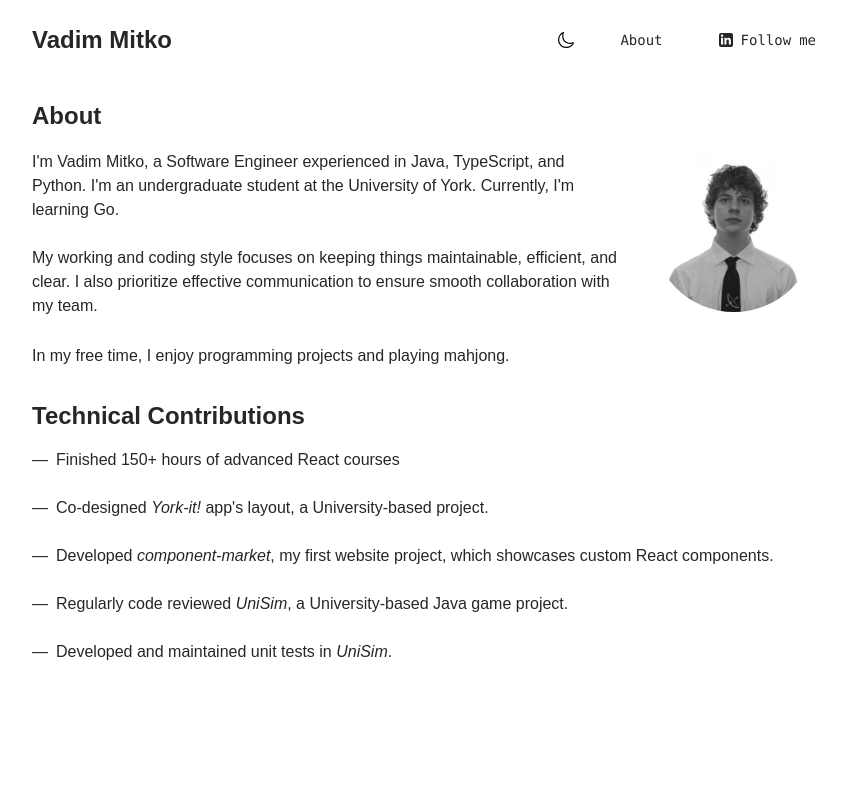
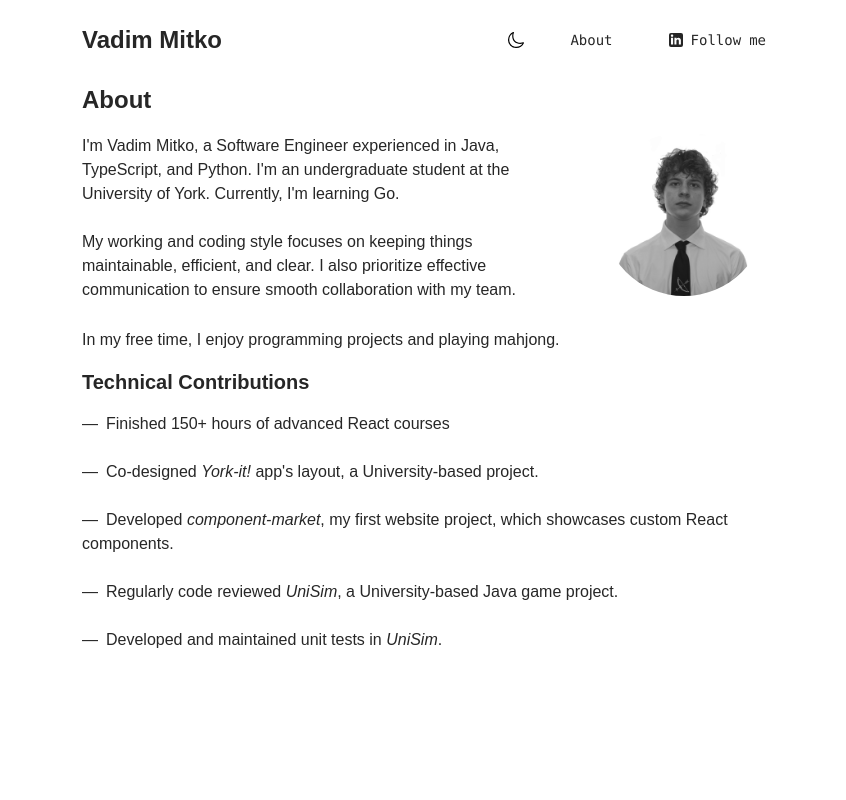
Before and after one commit to mitkoooo/personal-website, a Next.js app: page /about in a window 1280 px wide. Shown: the top 800 px of the page, without its empty margins (216-1062 px from the left). Built offline with nearby package versions, Linux system fonts and the light colour scheme.

Commit message:
Fixed text margins

```diff
--- /dev/null
+++ b/mdx-components.tsx
@@ -0,0 +1,10 @@
+import type { MDXComponents } from "mdx/types";
+
+export function useMDXComponents(components: MDXComponents): MDXComponents {
+  return {
+    ul: ({ children }) => (
+      <ul className="my-5 list-inside list-none">{children}</ul>
+    ),
+    ...components,
+  };
+}
--- a/src/app/(components)/MarkdownWrapper.tsx
+++ b/src/app/(components)/MarkdownWrapper.tsx
@@ -5,7 +5,7 @@ type MarkdownWrapperProps = {
 const MarkdownWrapper = ({
   children,
 }: MarkdownWrapperProps): React.JSX.Element => (
-  <div className="mt-8 px-2 text-base">{children}</div>
+  <div className="mt-4 px-2 text-base">{children}</div>
 );
 
 export default MarkdownWrapper;
--- /dev/null
+++ b/src/app/(components)/mdx-layout.tsx
@@ -0,0 +1,4 @@
+export default function MdxLayout({ children }: { children: React.ReactNode }) {
+  // Create any shared layout or styles here
+  return <div className="mt-8 px-2 text-base">{children}</div>;
+}
--- a/src/app/layout.tsx
+++ b/src/app/layout.tsx
@@ -38,7 +38,7 @@ export default function RootLayout({
       className={`${roboto.className} ${robotoMono.className} antialiased`}
       suppressHydrationWarning={true}
     >
-      <body className="mx-auto mt-3 max-w-[90%] bg-white text-black text-opacity-85 lg:max-w-[800px] dark:bg-darkmode-dark dark:text-formal-grey">
+      <body className="mx-auto mt-3 max-w-[90%] bg-white text-black text-opacity-85 md:max-w-[700px] dark:bg-darkmode-dark dark:text-formal-grey">
         <main className="mb-24 min-h-screen">
           <Header />
           {children}
--- a/src/app/markdown/about.mdx
+++ b/src/app/markdown/about.mdx
@@ -23,7 +23,7 @@ ensure smooth collaboration with my team.
 \
 In my free time, I enjoy programming projects and playing mahjong.
 
-<h1 className="mb-4 mt-8 text-2xl font-semibold">Technical Contributions</h1>
+<h1 className="mb-4 mt-4 text-xl font-semibold">Technical Contributions</h1>
 
     <ul>
       <Li>Finished 150+ hours of advanced React courses</Li>\
```
